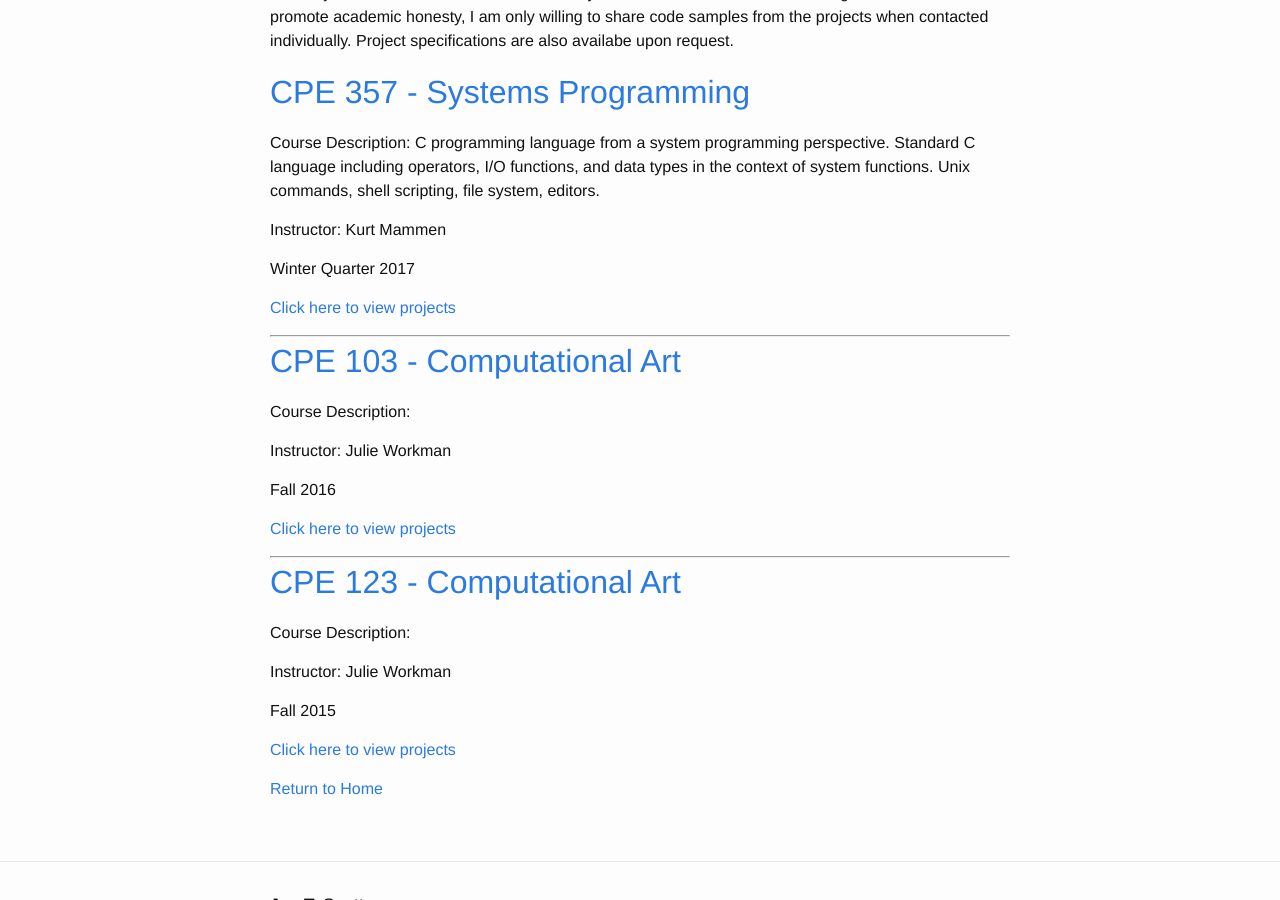
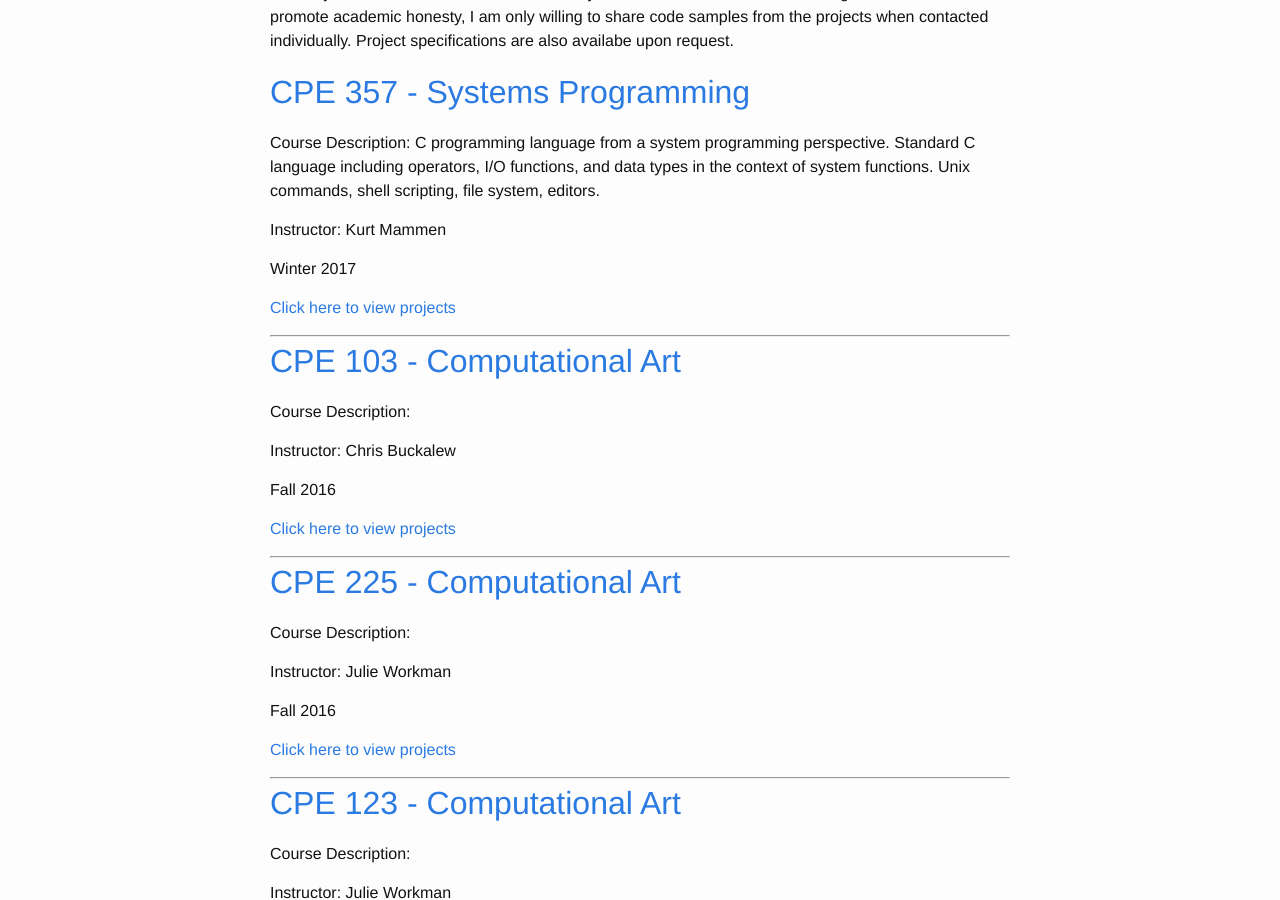
Before and after one commit to JonScott20/JonScott20.github.io, a Jekyll site: the page built from coursework.md, in a window 1280 px wide and 900 px high, scrolled down 429 px. Built offline with Jekyll 4.4.1, drawn with Linux system fonts in a browser that asks for light colours.

Commit message:
Update coursework.md

```diff
--- a/coursework.md
+++ b/coursework.md
@@ -19,7 +19,7 @@ Course Description: C programming language from a system programming perspective
 
 Instructor: Kurt Mammen
 
-Winter Quarter 2017
+Winter 2017
 
 [Click here to view projects](https://jonscott20.github.io/cpe357)
 
@@ -30,11 +30,24 @@ Winter Quarter 2017
 
 Course Description:
 
+Instructor: Chris Buckalew
+
+Fall 2016
+
+[Click here to view projects](https://jonscott20.github.io/cpe103)
+
+-------
+
+[CPE 225 - Computational Art](https://jonscott20.github.io/cpe225)
+------------------------------
+
+Course Description:
+
 Instructor: Julie Workman
 
 Fall 2016
 
-[Click here to view projects](https://jonscott20.github.io/cpe103)
+[Click here to view projects](https://jonscott20.github.io/cpe225)
 
 -------
 
```
